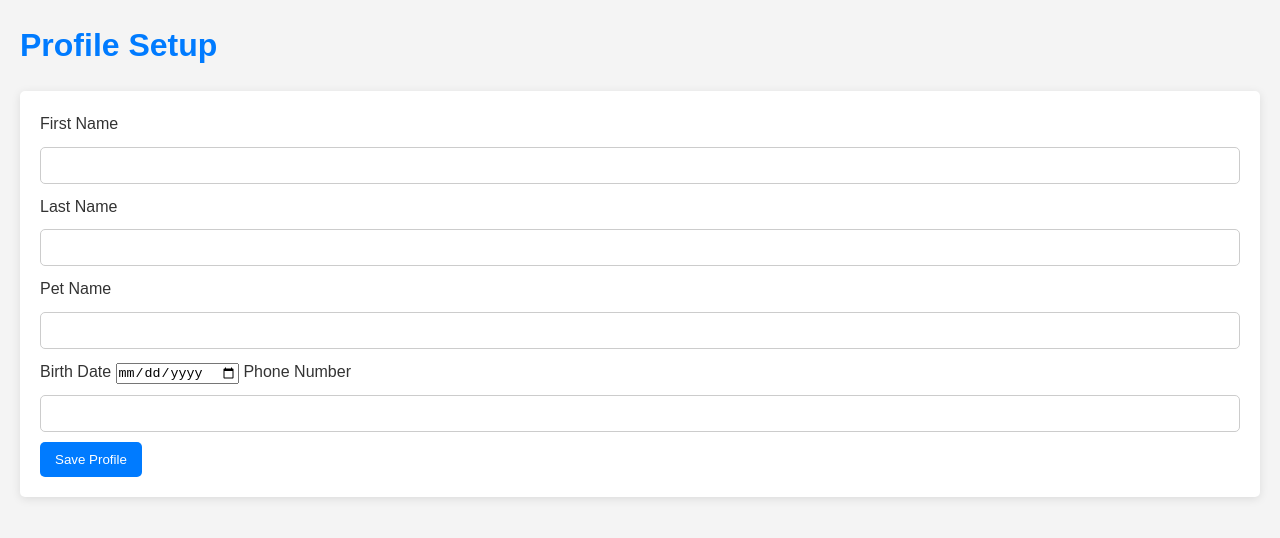
After one commit to Kozsi/project-login, a Node server app: template views/profile-setup.ejs in a window 1280 px wide. The commit adds this page. Shown: the top 538 px of the page. Run offline with Node 20, Linux system fonts and the light colour scheme; the template is opened without the code that fills it, so the values that code supplies are empty.

Commit message:
initial commit

```diff
--- a/app.js
+++ b/app.js
@@ -167,8 +167,80 @@ app.get('/calendar', (req, res) => {
 });
 
 
+// Proile stuff
+
+app.get('/profile/setup', (req, res) => {
+    if (!req.session.user) {
+        return res.redirect('/login'); // Redirect if not logged in
+    }
+
+    res.render('profile-setup'); // Render the profile setup page
+});
+
+app.post('/profile/setup', (req, res) => {
+    if (!req.session.user) {
+        return res.redirect('/login'); // Redirect if not logged in
+    }
+
+    const { first_name, last_name, pet_name, birth_date, phone_number } = req.body;
+    const username = req.session.user.username; // Get the logged-in user's username
+
+    // Insert or update the user's profile information in the database
+    db.query('INSERT INTO user_profiles (username, first_name, last_name, pet_name, birth_date, phone_number) VALUES (?, ?, ?, ?, ?, ?) ON DUPLICATE KEY UPDATE first_name = ?, last_name = ?, pet_name = ?, birth_date = ?, phone_number = ?',
+    [username, first_name, last_name, pet_name, birth_date, phone_number, first_name, last_name, pet_name, birth_date, phone_number],
+    (err, result) => {
+        if (err) {
+            console.error('Error saving profile information:', err);
+            return res.redirect('/profile/setup');
+        }
+
+        // Redirect to profile page after successful setup
+        res.redirect('/profile');
+    });
+});
+
+// Profile route to fetch user profile data from the database
+app.get('/profile', (req, res) => {
+    if (!req.session.user) {
+        return res.redirect('/login'); // Redirect if not logged in
+    }
+
+    const currentUser = req.session.user;
+
+    // Query to get the user's profile based on the username
+    db.query('SELECT * FROM user_profiles WHERE username = ?', [currentUser.username], (err, results) => {
+        if (err) {
+            console.error("Error fetching profile data: ", err);
+            return res.render('profile', {
+                user: currentUser,
+                profile: null, // Send null profile if there's an error
+            });
+        }
+
+        const profile = results.length > 0 ? results[0] : null;
+
+        // Render the profile page and pass user and profile data
+        res.render('profile', {
+            user: currentUser,
+            profile: profile // Pass profile data or null if not found
+        });
+    });
+});
 
 
+// Route to save the edited profile data
+app.post('/edit-profile', (req, res) => {
+    const { first_name, last_name, pet_name, birthdate, phone_number } = req.body;
+    const currentUser = req.session.user;
+
+    // Update the user's profile in the database
+    db.query('INSERT INTO user_profiles (username, first_name, last_name, pet_name, birthdate, phone_number) VALUES (?, ?, ?, ?, ?, ?) ON DUPLICATE KEY UPDATE first_name = ?, last_name = ?, pet_name = ?, birthdate = ?, phone_number = ?',
+        [currentUser.username, first_name, last_name, pet_name, birthdate, phone_number, first_name, last_name, pet_name, birthdate, phone_number],
+        (err, results) => {
+            if (err) throw err;
+            res.redirect('/profile'); // After saving, redirect back to the profile page
+        });
+});
 
 
 
--- /dev/null
+++ b/views/profile-setup.ejs
@@ -0,0 +1,30 @@
+<!DOCTYPE html>
+<html lang="en">
+<head>
+    <meta charset="UTF-8">
+    <meta name="viewport" content="width=device-width, initial-scale=1.0">
+    <title>Profile Setup</title>
+    <link rel="stylesheet" href="/styles.css">
+</head>
+<body>
+    <h1>Profile Setup</h1>
+    <form action="/profile/setup" method="POST">
+        <label for="first_name">First Name</label>
+        <input type="text" name="first_name" id="first_name" required>
+
+        <label for="last_name">Last Name</label>
+        <input type="text" name="last_name" id="last_name" required>
+
+        <label for="pet_name">Pet Name</label>
+        <input type="text" name="pet_name" id="pet_name" required>
+
+        <label for="birth_date">Birth Date</label>
+        <input type="date" name="birth_date" id="birth_date" required>
+
+        <label for="phone_number">Phone Number</label>
+        <input type="text" name="phone_number" id="phone_number" required>
+
+        <button type="submit">Save Profile</button>
+    </form>
+</body>
+</html>
```
Also changed, not shown: views/calendar.ejs (+27 -26 lines), views/profile.ejs (added, +30 -0 lines).
